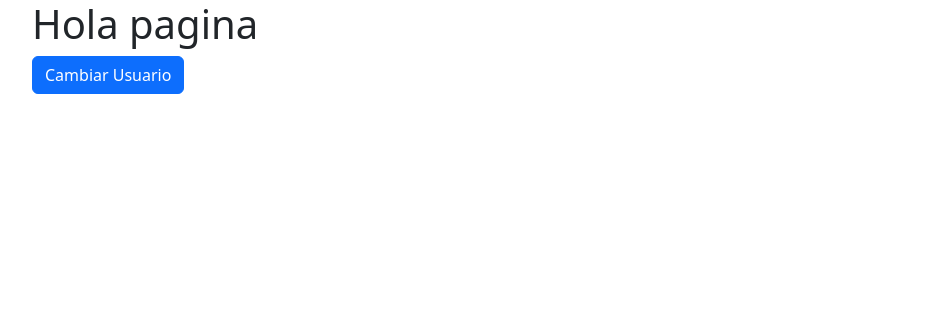
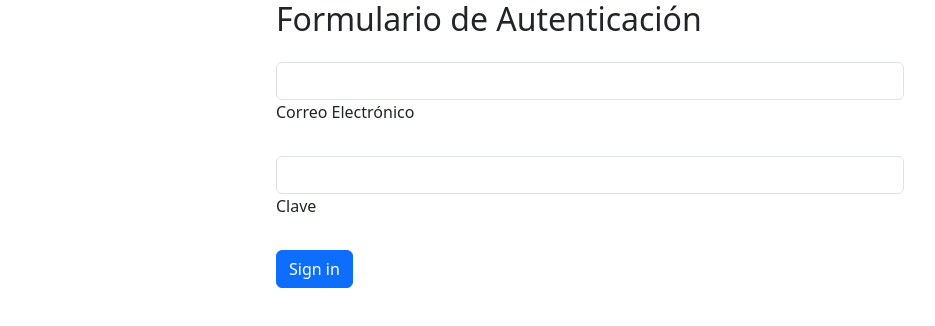
Before and after one commit to maye156/redux-thunk, a React (Create React App) app: page / in a window 1280 px wide. Shown: the top 326 px of the page, without its empty margins (50-985 px from the left). Built offline with nearby package versions, Linux system fonts and the light colour scheme.

Commit message:
Sube con error :)

```diff
--- a/src/App.js
+++ b/src/App.js
@@ -1,7 +1,8 @@
 import { useDispatch, useSelector } from "react-redux";
 import { setUser } from "./reducers/users/userSlice";
-
-
+import { Index } from "./pages";
+import {BrowserRouter, Routes, Route} from 'react-router-dom';
+import { Home } from "./pages/home";
 
 
 function App() {
@@ -9,12 +10,12 @@ function App() {
   const { email, fullName } = useSelector(state => state.user)
 
   return (
-    <div className="container">
-      <h1>Hola pagina</h1>
-      <button onClick={() => {
-        dispatch(setUser({
-          email: "j@x.com", fullName: "Juan", token: "123456" }))}} className="btn btn-primary">Cambiar Usuario</button>
-    </div>
+    <BrowserRouter>
+    <Routes>
+      <Route path="/" element={<Index />} />
+    <Route path="/home" element={<Home />} />
+    </Routes>
+    </BrowserRouter>
   );
 }
 
--- a/src/pages/home.js
+++ b/src/pages/home.js
@@ -0,0 +1,7 @@
+import React from 'react'
+
+export const Home = () => {
+  return (
+    <div>H</div>
+  )
+}
--- a/src/pages/index.js
+++ b/src/pages/index.js
@@ -1,25 +1,37 @@
 import axios from "axios";
 import { useRef } from "react";
+import { setUser } from "../reducers/users/userSlice";
+import { useDispatch } from 'react-redux';
+import { useNavigate } from 'react-router-dom';
 
 
 export const Index = () => {
 const emailField = useRef(null);
 const passwordField = useRef (null);
+const dispatch = useDispatch();
+const navigate = useNavigate();
     function handleSubmit(event) {
        event.preventDefault();
        axios.get('http://localhost:3000/users')
        .then(response => {
         const users = response.data;
-        const userToLog = user.find
+        const userToLog = users.find(user => user.email === emailField.current.value);
+       if(userToLog)
+        { console.log('Usuario autenticado');
+           if(userToLog.last_name === passwordField.current.value) {
+               console.log('Usuario autenticado');
+               dispatch(setUser({
+                email: userToLog.email,
+                fullName: `${userToLog.first_name} ${userToLog.last_name}`,
+                token: Date.now(),
+               }))
+               navigate('/home');
+           } }
 
     })
-    .error(error => {console.log(error)})
+    .error(error => {console.log(error)});
 
-       const data = new FormData(event.target);
-       console.log({
-           email: data.get('email'),
-           password: data.get('password')
-       });
+
 
    }
     return (
@@ -28,19 +40,19 @@ const passwordField = useRef (null);
                 <h2 className="mb-4"> Formulario de Autenticación </h2>
                 <form onSubmit={handleSubmit}>
 
-                    <div class="form-outline mb-4">
-                        <input type="email" id="form2Example1" class="form-control" />
-                        <label class="form-label" for="form2Example1">Correo Electrónico</label>
+                    <div className="form-outline mb-4">
+                        <input type="email" id="form2Example1" className="form-control" ref={emailField} />
+                        <label className="form-label" for="form2Example1">Correo Electrónico</label>
                     </div>
 
 
-                    <div class="form-outline mb-4">
-                        <input type="password" id="form2Example2" class="form-control" />
-                        <label class="form-label" for="form2Example2">Clave</label>
+                    <div className="form-outline mb-4">
+                        <input type="password" id="form2Example2" className="form-control" ref={passwordField}  />
+                        <label className="form-label" for="form2Example2">Clave</label>
                     </div>
 
 
-                    <button type="button" class="btn btn-primary btn-block mb-4">Sign in</button>
+                    <button type="button" className="btn btn-primary btn-block mb-4">Sign in</button>
 
 
                 </form>
```
